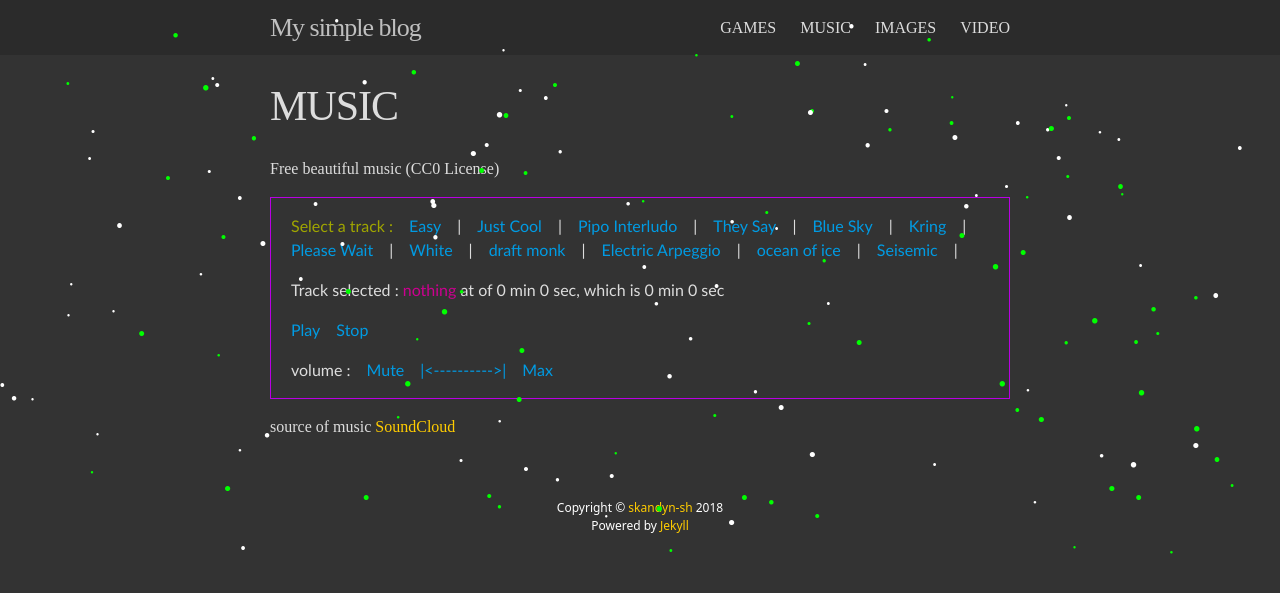
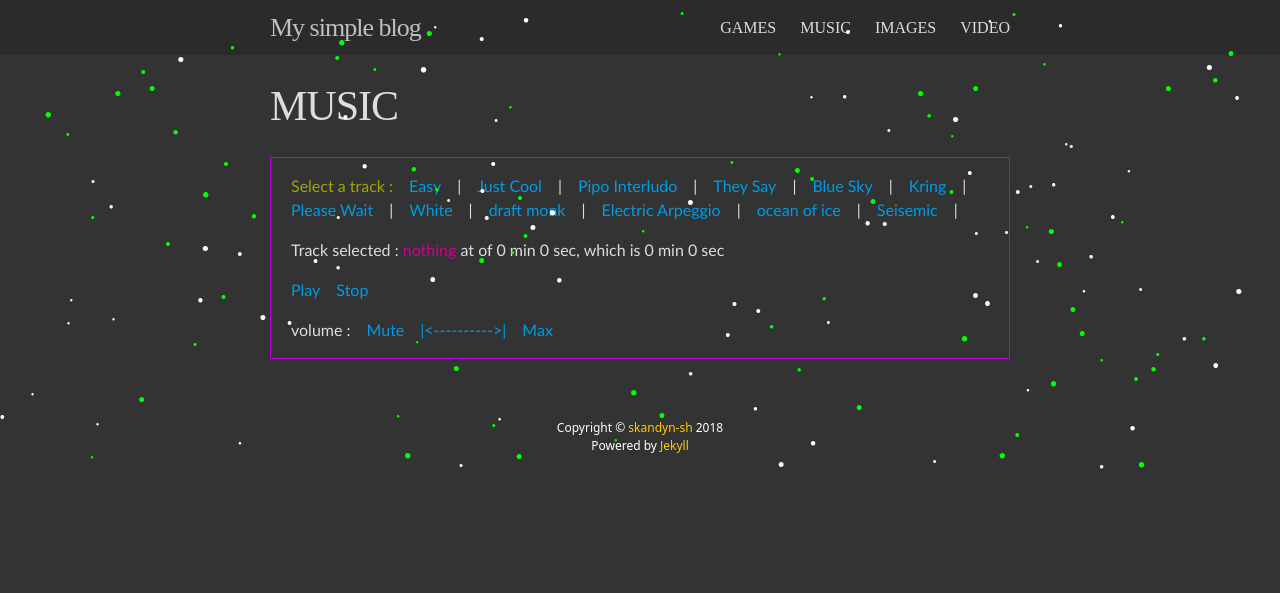
Before and after one commit to skandyn-sh/skandyn-sh.github.io, a Jekyll site: the page built from music.html, in a window 1280 px wide. Shown: the top 593 px of the page. Built offline with Jekyll 4.4.1, drawn with Linux system fonts in a browser that asks for light colours; nearby versions of some CDN libraries; library files that are not in the unit come from our copies; comment, search, counter and statistics services are not loaded.

Commit message:
Update music.html

```diff
--- a/music.html
+++ b/music.html
@@ -3,8 +3,7 @@ layout: page
 title: MUSIC
 permalink: /music/
 ---
-Free beautiful music (CC0 License)
-<p style="padding-bottom: 1px"></p>
+
 
 <!DOCTYPE html>
 <html>
@@ -181,5 +180,3 @@ $(document).ready(function(){
 </body>
 
 </html>
-<p style="padding-bottom: 1px"></p>
-<p>source of music <a href="https://soundcloud.com" target="_blank">SoundCloud</a></p>
```
